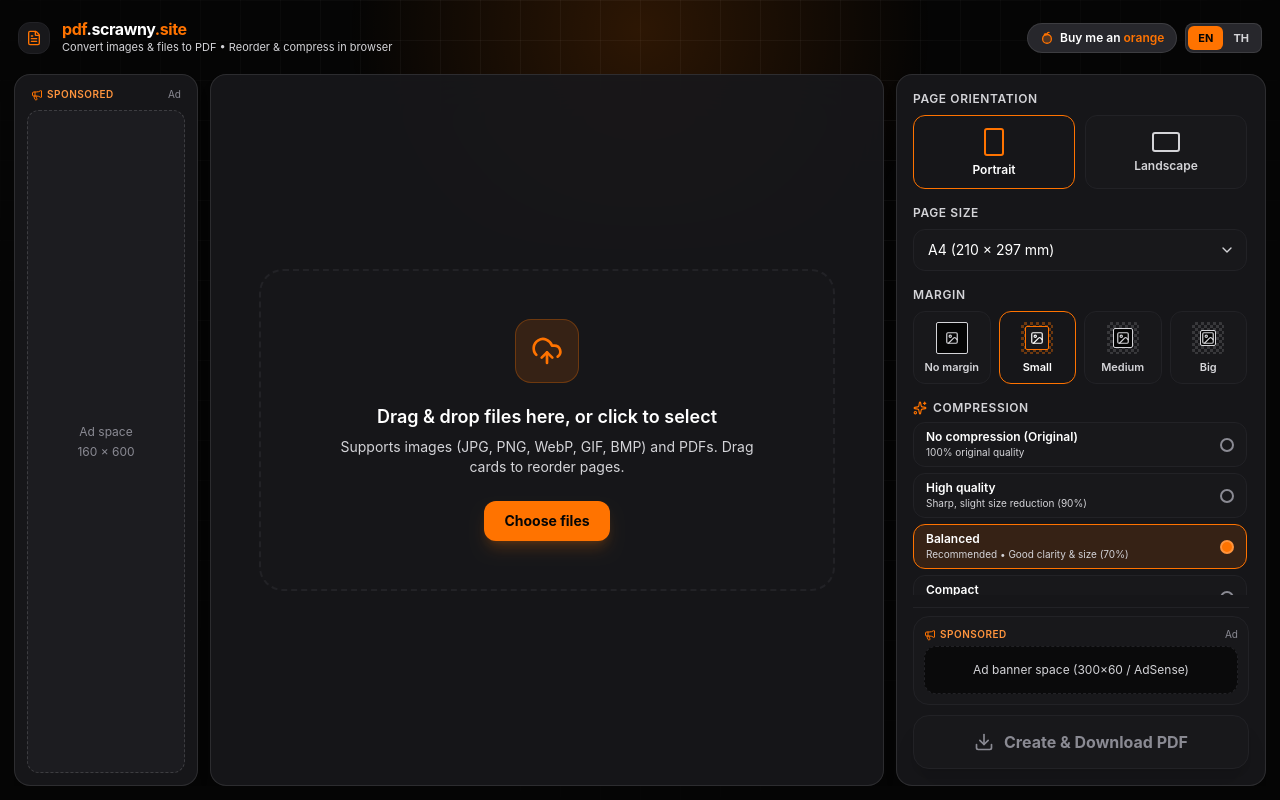
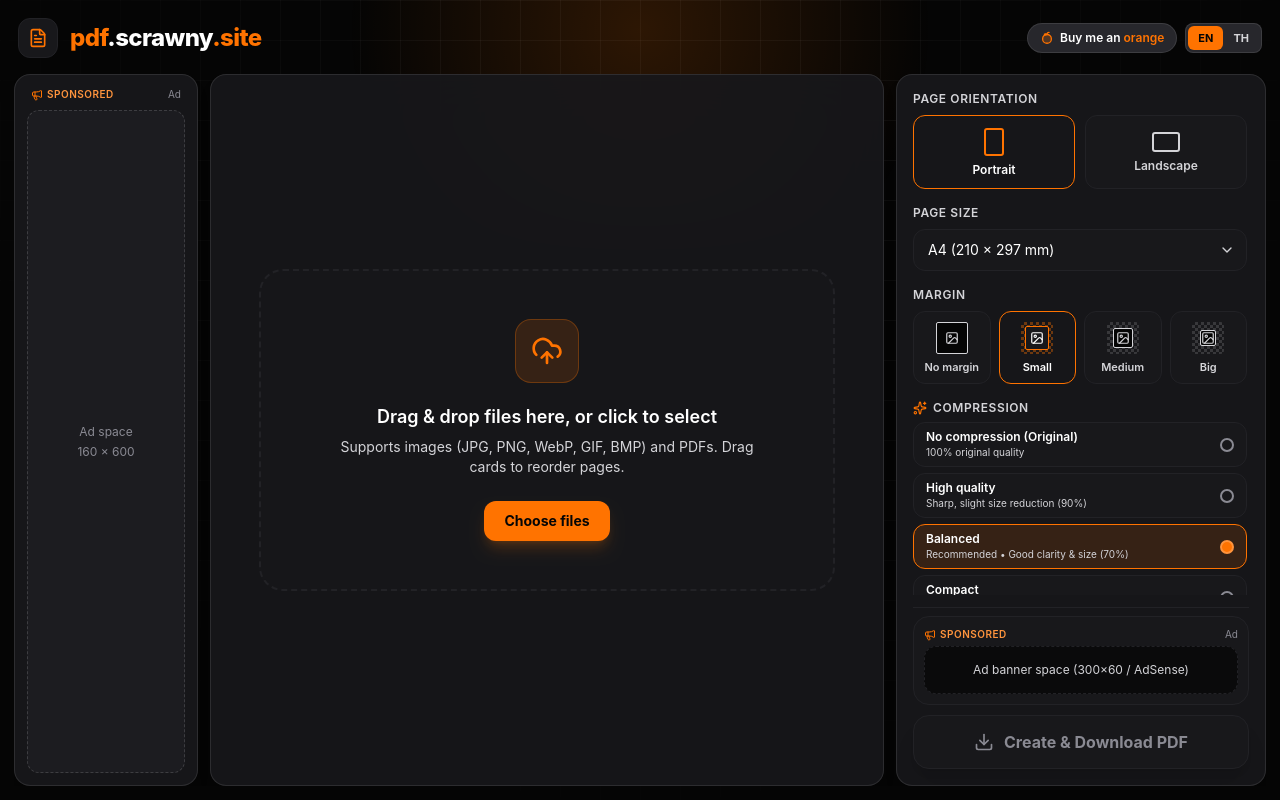
Before and after one commit to scrawnysatyr/ScrawnyPDF, a React (Vite) app: page / in a window 1280 px wide. Built offline with nearby package versions, Linux system fonts and the light colour scheme.

Commit message:
style: larger brand logo/title and remove header subtitles

```diff
--- a/src/App.tsx
+++ b/src/App.tsx
@@ -321,17 +321,12 @@ export function App() {
       {/* Top Bar */}
       <header className="relative z-10 h-12 shrink-0 px-1 flex items-center justify-between">
         <div className="flex items-center gap-3">
-          <div className="w-8 h-8 rounded-xl bg-[#18181b] border border-[#222226] flex items-center justify-center shadow-[inset_0_0_18px_rgba(255, 115, 0, 0.16)]">
-            <FileText className="w-4 h-4 text-[#ff7300]" />
+          <div className="w-10 h-10 rounded-xl bg-[#18181b] border border-[#222226] flex items-center justify-center shadow-[inset_0_0_18px_rgba(255, 115, 0, 0.16)]">
+            <FileText className="w-5 h-5 text-[#ff7300]" />
           </div>
-          <div>
-            <h1 className="text-sm sm:text-base font-bold tracking-tight text-white leading-none">
-              <span className="text-[#ff7300]">pdf</span>.scrawny<span className="text-[#ff7300]">.site</span>
-            </h1>
-            <p className="text-[11px] text-[#d4d4d8] mt-0.5">
-              {t.subtitle}
-            </p>
-          </div>
+          <h1 className="text-xl sm:text-2xl font-extrabold tracking-tight text-white leading-none">
+            <span className="text-[#ff7300]">pdf</span>.scrawny<span className="text-[#ff7300]">.site</span>
+          </h1>
         </div>
 
         <div className="flex items-center gap-2">
```
